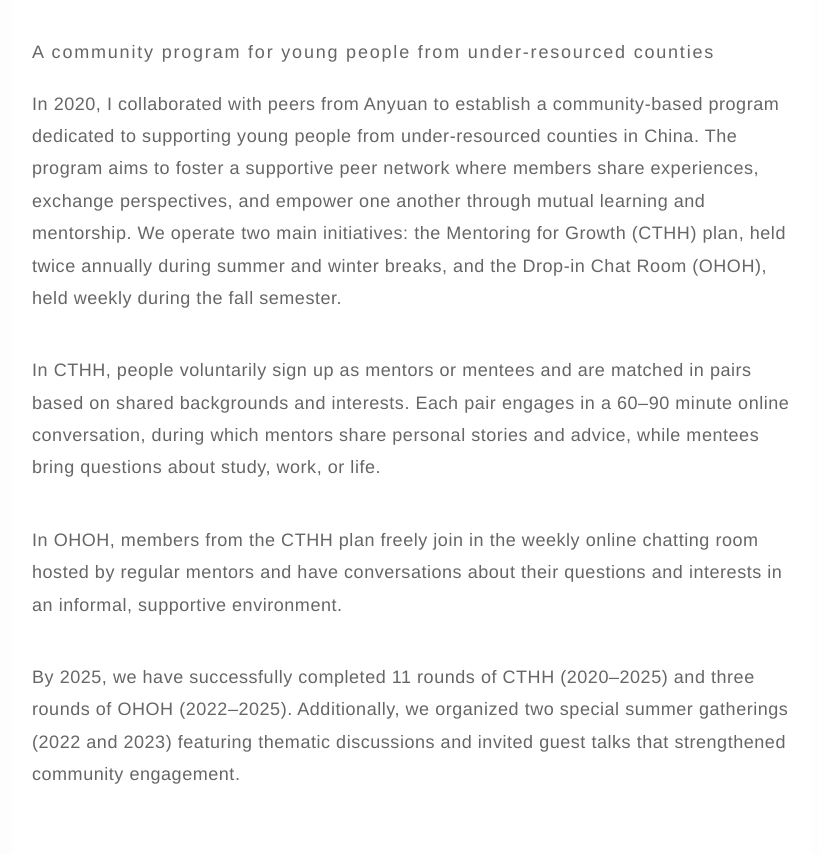
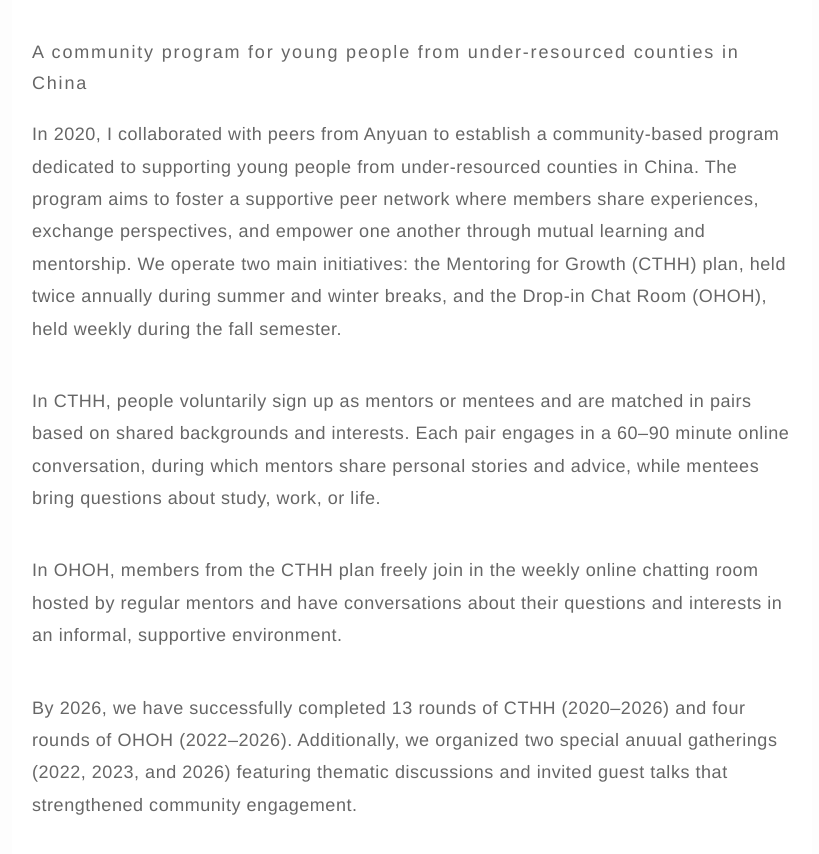
Before and after one commit to juan-zhong/me, a plain HTML site: page community.html in a window 1280 px wide. Shown: the part 380-1234 px from the top of the page, without its empty margins (228-1047 px from the left). Drawn offline with Linux system fonts and the light colour scheme.

Commit message:
Update community program details and timeline

```diff
--- a/community.html
+++ b/community.html
@@ -19,11 +19,11 @@
 
       <section class="content-section">
         <h2>CTHH</h2>
-           <h3>A community program for young people from under-resourced counties</h3>
+           <h3>A community program for young people from under-resourced counties in China</h3>
           <p> In 2020, I collaborated with peers from Anyuan to establish a community-based program dedicated to supporting young people from under-resourced counties in China. The program aims to foster a supportive peer network where members share experiences, exchange perspectives, and empower one another through mutual learning and mentorship. We operate two main initiatives: the Mentoring for Growth (CTHH) plan, held twice annually during summer and winter breaks, and the Drop-in Chat Room (OHOH), held weekly during the fall semester. </p>
           <p> In CTHH, people voluntarily sign up as mentors or mentees and are matched in pairs based on shared backgrounds and interests. Each pair engages in a 60–90 minute online conversation, during which mentors share personal stories and advice, while mentees bring questions about study, work, or life.</p>
           <p> In OHOH, members from the CTHH plan freely join in the weekly online chatting room hosted by regular mentors and have conversations about their questions and interests in an informal, supportive environment. </p>
-          <p> By 2025, we have successfully completed 11 rounds of CTHH (2020–2025) and three rounds of OHOH (2022–2025). Additionally, we organized two special summer gatherings (2022 and 2023) featuring thematic discussions and invited guest talks that strengthened community engagement.</p>
+          <p> By 2026, we have successfully completed 13 rounds of CTHH (2020–2026) and four rounds of OHOH (2022–2026). Additionally, we organized two special anuual gatherings (2022, 2023, and 2026) featuring thematic discussions and invited guest talks that strengthened community engagement.</p>
 
         </section>
       <section class="content-section">
```
